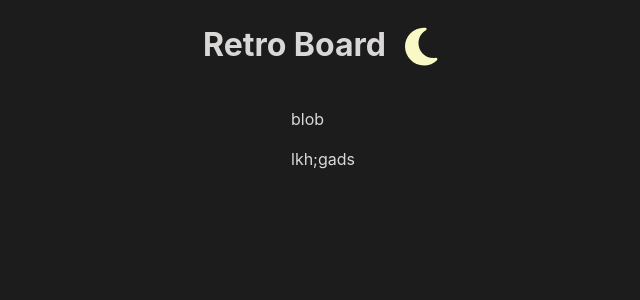
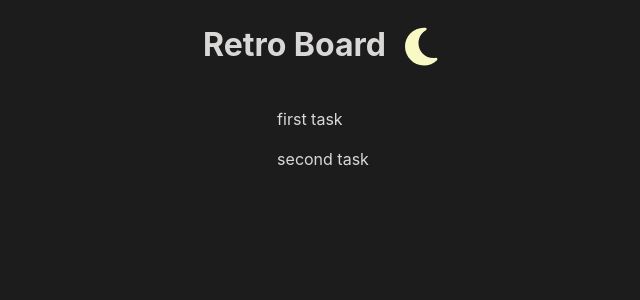
Before and after one commit to Zadag/retro-board, a React (Vite) app: page / in a window 1280 px wide. Shown: the top 300 px of the page, without its empty margins (317-957 px from the left). Built offline with nearby package versions, Linux system fonts and the light colour scheme.

Commit message:
adds Category component, adds type for passing items as props

```diff
--- a/src/components/Category/Category.tsx
+++ b/src/components/Category/Category.tsx
@@ -0,0 +1,13 @@
+import { ItemsProp } from "../Retroboard/Retroboard";
+
+const Category = ({ items }: ItemsProp): React.ReactNode => {
+  return (
+    <div>
+      {items.map((item) => {
+        return <p>{item.name}</p>;
+      })}
+    </div>
+  );
+};
+
+export default Category;
--- /dev/null
+++ b/src/components/Retroboard/Retroboard.scss
@@ -0,0 +1,4 @@
+.retro-board {
+  display: flex;
+  flex-direction: row;
+}
--- a/src/components/Retroboard/Retroboard.tsx
+++ b/src/components/Retroboard/Retroboard.tsx
@@ -1,30 +1,39 @@
 import { useState } from "react";
 import { v4 as uuid } from "uuid";
+import Category from "../Category/Category";
+import "./Retroboard.scss";
 
-type itemType = {
+export type ItemType = {
   id: string;
   name: string;
   category: string;
 };
 
-const id = uuid();
+export type ItemsProp = {
+  items: ItemType[];
+};
 
 const Retroboard = (): React.ReactNode => {
-  const [items, setItems] = useState<itemType[]>([
+  const [items, setItems] = useState<ItemType[]>([
     { id: "test", name: "first task", category: "all done" },
+    { id: "test2", name: "second task", category: "all done" },
   ]);
 
-  const createItem = (itemInfo: itemType) => {
+  const createItem = (itemInfo: ItemType) => {
     const id = uuid();
     const { name, category } = itemInfo;
     // build new item obj and add to state
     setItems([...items, { name, category, id }]);
   };
 
+  const removeItem = (itemInfo: ItemType) => {
+    const newItems = items.filter((item) => item.id !== itemInfo.id);
+    setItems([...newItems]);
+  };
+
   return (
     <div className="retro-board">
-      <p>blob</p>
-      <p>lkh;gads</p>
+      <Category items={items} />
     </div>
   );
 };
```
